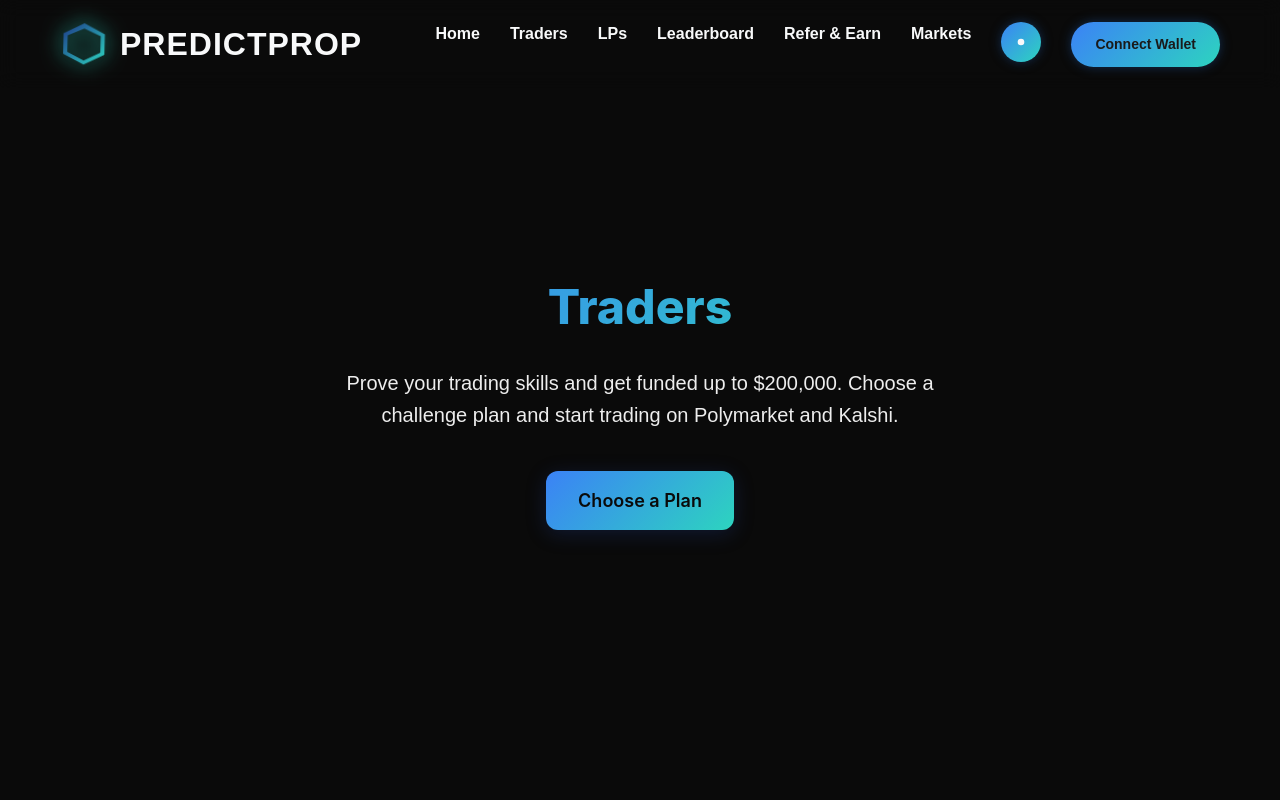
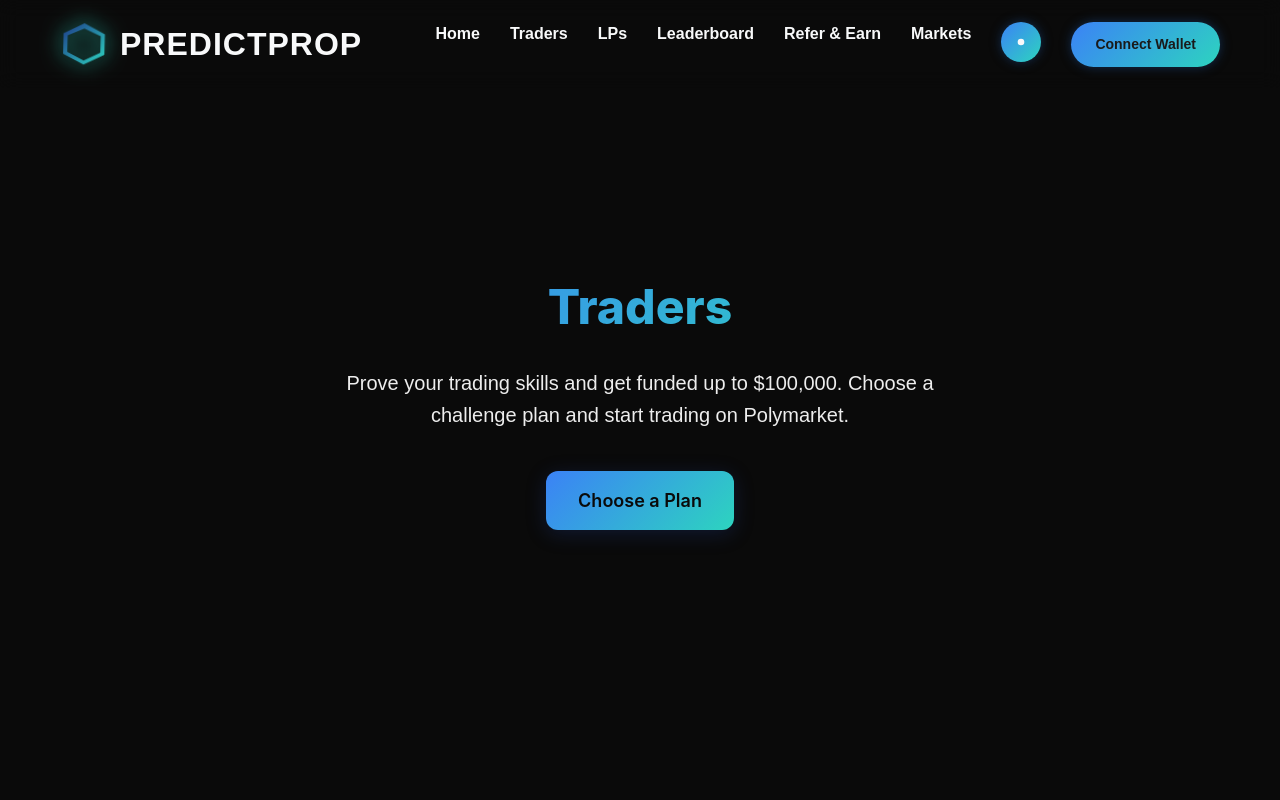
Before and after one commit to tlawal/predictprop1, a Next.js app: page /traders in a window 1280 px wide. Shown: the top 800 px of the page. Built offline with nearby package versions, Linux system fonts and the light colour scheme; no server answers.

Commit message:
remove kalshi

```diff
--- a/app/traders/page.js
+++ b/app/traders/page.js
@@ -6,7 +6,7 @@
     <section className={styles.traders}>
       <div className={styles.container}>
         <h1>Traders</h1>
-        <p>Prove your trading skills and get funded up to $200,000. Choose a challenge plan and start trading on Polymarket and Kalshi.</p>
+        <p>Prove your trading skills and get funded up to $100,000. Choose a challenge plan and start trading on Polymarket.</p>
         <div className={styles.cta}>
           <Link href="/#challenge-plans" className={`${styles.ctaButton} ${styles.primary}`}>Choose a Plan</Link>
         </div>
```
